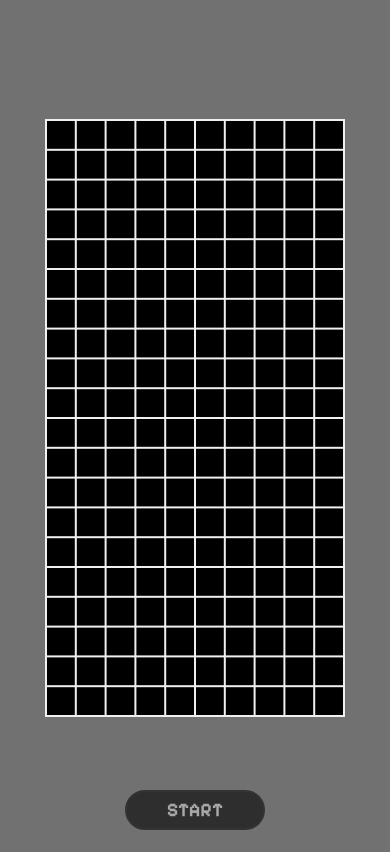
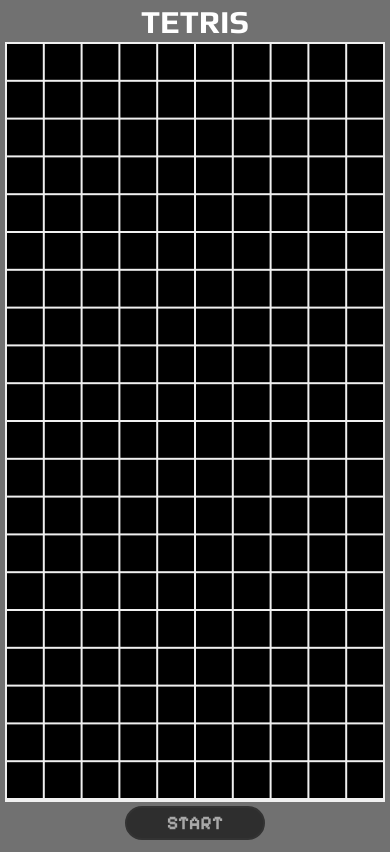
Before and after one commit to The-Phoenics/Tetris-ts, a website with bundled scripts: page index.html in a window 390 px wide. Built offline with nearby package versions, Linux system fonts and the light colour scheme.

Commit message:
Responsive canvas

```diff
--- a/index.html
+++ b/index.html
@@ -9,6 +9,7 @@
 </head>
 <body>
     <div class="top">
+        <h1>TETRIS</h1>
     </div>
     <div class="canvas-container">
         <canvas class="game-canvas">
--- a/style.css
+++ b/style.css
@@ -1,4 +1,5 @@
 @import url('https://fonts.googleapis.com/css2?family=Pixelify+Sans:wght@400..700&display=swap');
+@import url('https://fonts.googleapis.com/css2?family=Play:wght@400;700&display=swap');
 
 * {
     padding: 0;
@@ -10,16 +11,20 @@
     background-color: rgb(113, 113, 113);
 }
 
+h1 {
+    color: white;
+    font-family: "Play", sans-serif;
+}
+
 button:hover {
     cursor: pointer;
 }
 
 .canvas-container {
-    height: 80vh;
-    min-height: 700px;
     display: flex;
     justify-content: center;
     align-items: center;
+    height: 90vh;
 }
 
 .game-canvas {
@@ -28,10 +33,25 @@
     background-color: #f0f0f0;
 }
 
+.top {
+    display: flex;
+    justify-content: center;
+    align-items: center;
+    text-align: center;
+    height: 5vh;
+}
+
+.bottom {
+    height: 5vh;
+    display: flex;
+    justify-content: center;
+    align-items: center;
+}
+
 .start-btn {
     display: block;
     width: 140px;
-    height: 40px;
+    height: 4vh;
     text-decoration : none;
     border : solid 2px #333333;
     border-radius : 25px;
@@ -44,16 +64,6 @@
     font-family: "Pixelify Sans", sans-serif;
 }
 
-.top {
-    height: 8vh;
-}
-
-.bottom {
-    height: 10vh;
-    display: flex;
-    justify-content: center;
-    align-items: center;
-}
 
 @media (max-width: 400px) {
     .game-canvas {
```
Also changed, not shown: src/Game.mts.
